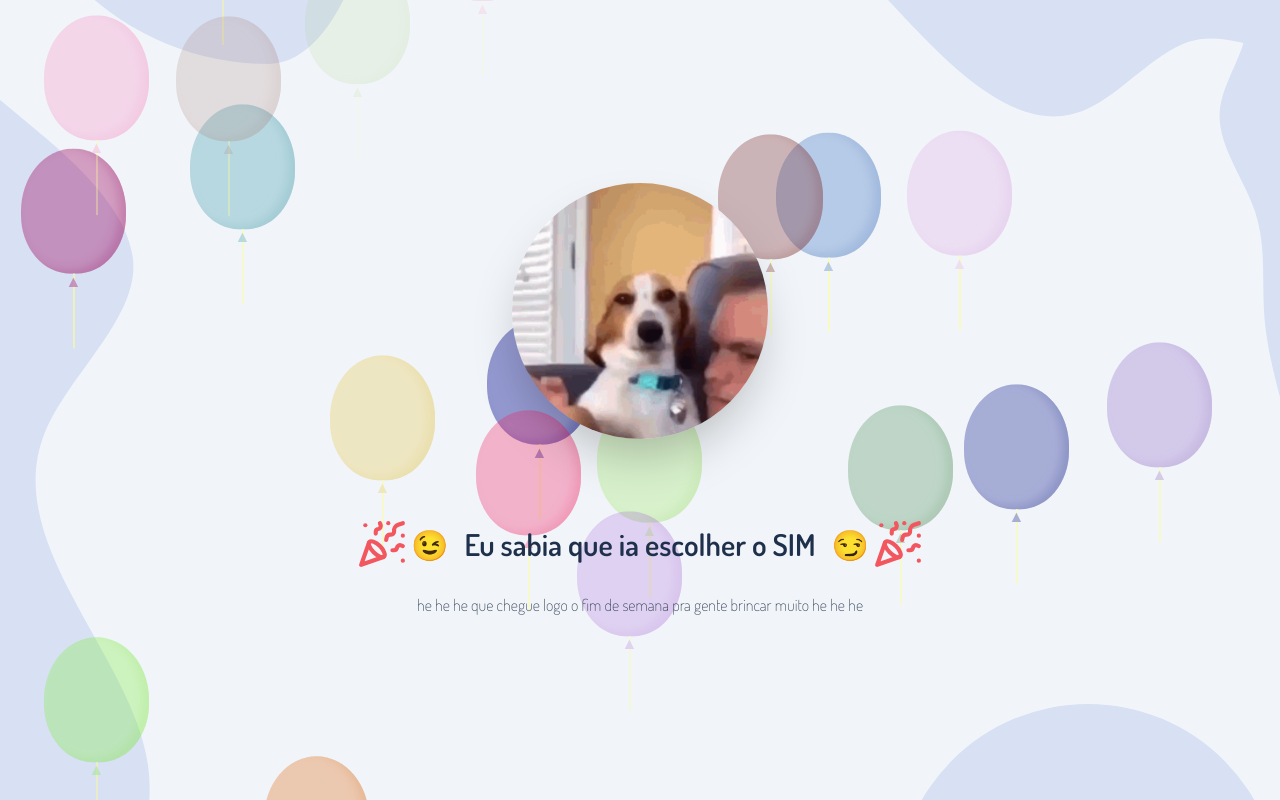
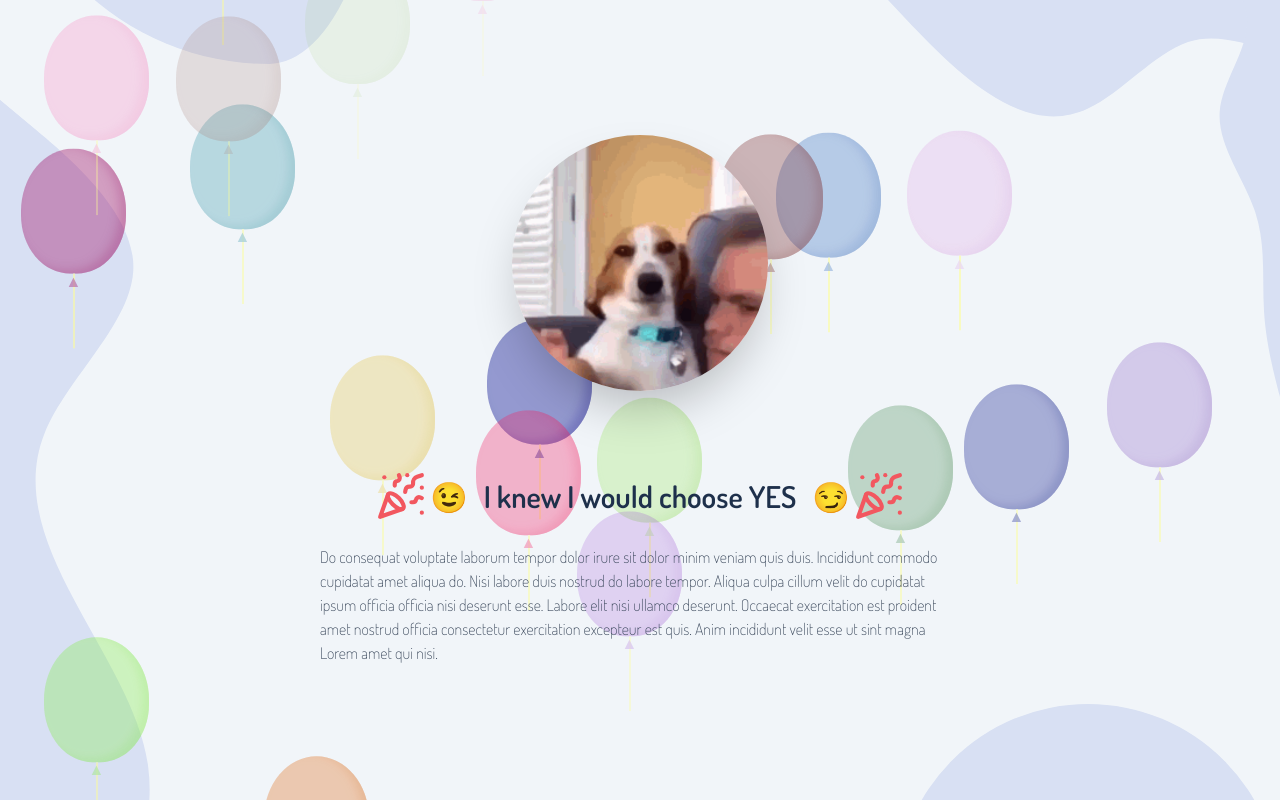
Before and after one commit to guibafica/yes_no_prank, a React (Vite) app: page /accepted in a window 1280 px wide. Built offline with nearby package versions, Linux system fonts and the light colour scheme.

Commit message:
Rollback the text to default

```diff
--- a/index.html
+++ b/index.html
@@ -13,7 +13,7 @@
       rel="stylesheet"
     />
 
-    <title>SIM ou NÃO</title>
+    <title>YES or NO</title>
   </head>
   <body>
     <div id="root"></div>
--- a/src/routes/accepted.tsx
+++ b/src/routes/accepted.tsx
@@ -35,17 +35,21 @@ export function Accepted() {
             <h1 className="text-3xl ml-1 mr-4">😉</h1>
 
             <h1 className="text-main-text text-3xl font-semibold text-center">
-              Eu sabia que ia escolher o SIM
+              I knew I would choose YES
             </h1>
 
             <h1 className="text-3xl  ml-4 mr-1">😏</h1>
             <PartyPopper color="#F2575F" size={50} />
           </div>
 
-          {/* <p className="text-slate-700 text-base font-thin mt-6 w-2/4 z-10 max-sm:text-center max-sm:w-11/12"> */}
-          <p className="text-slate-700 text-base font-thin mt-6 w-2/4 z-10 text-center max-sm:w-11/12">
-            he he he que chegue logo o fim de semana pra gente brincar muito he
-            he he
+          <p className="text-slate-700 text-base font-thin mt-6 w-2/4 z-10 max-sm:text-center max-sm:w-11/12">
+            Do consequat voluptate laborum tempor dolor irure sit dolor minim
+            veniam quis duis. Incididunt commodo cupidatat amet aliqua do. Nisi
+            labore duis nostrud do labore tempor. Aliqua culpa cillum velit do
+            cupidatat ipsum officia officia nisi deserunt esse. Labore elit nisi
+            ullamco deserunt. Occaecat exercitation est proident amet nostrud
+            officia consectetur exercitation excepteur est quis. Anim incididunt
+            velit esse ut sint magna Lorem amet qui nisi.
           </p>
         </div>
       </div>
--- a/src/routes/home.tsx
+++ b/src/routes/home.tsx
@@ -35,22 +35,24 @@ export function Home() {
         <div className="w-2/4 flex flex-col items-center justify-between z-10 pl-36 py-[25%] max-sm:pl-0 max-sm:h-3/4 max-sm:justify-center max-sm:mt-[20%]">
           <div className="w-full flex flex-col items-start justify-start">
             <h1 className="text-main-text text-left text-8xl font-bold -ml-2">
-              Oii,
+              Hii,
             </h1>
 
             <h1 className="text-main-text text-2xl font-semibold mt-1 max-sm:mt-0">
-              Cuzinho esse fim de semana? 😏
+              Non incididunt anim qui ut laborum? 😏
             </h1>
 
             <h1 className="text-main-text text-sm font-semibold mt-10">
-              Espero que melhore logo
+              Pariatur est ullamco consequat nostrud ex excepteur 😌
             </h1>
 
             <p className="text-slate-600 text-sm font-thin mt-1">
-              {/* <p className="text-slate-600 text-sm font-thin mt-10"> */}
-              Estou ansioso pra gente poder sair e passar mais momentos juntos.
-              Tem muita coisa que quero tentar com vc ainda. Já vai se
-              preparando! 😌🔥
+              Cillum ullamco veniam amet id qui adipisicing duis excepteur enim
+              tempor adipisicing occaecat. Minim officia dolor exercitation
+              laboris. Ex in enim officia occaecat officia nulla. Et magna
+              deserunt commodo cupidatat consectetur irure in. Enim nulla ut ea
+              veniam eu ex excepteur enim dolor amet. Aliquip dolor irure ut
+              culpa consectetur.
             </p>
           </div>
 
@@ -59,7 +61,7 @@ export function Home() {
               onClick={handleClickOnYesButton}
               className="flex flex-row items-center justify-center bg-green-500 w-40 h-10 rounded-lg transition-all text-2xl font-bold text-slate-100 shadow-lg hover:bg-green-600 hover:shadow-xl max-sm:w-52"
             >
-              SIM <Smile className="ml-2" />
+              YES <Smile className="ml-2" />
             </button>
 
             <button
@@ -68,7 +70,7 @@ export function Home() {
               onMouseEnter={handleRandomMoveNoButton}
               className="flex z-20 flex-row items-center justify-center bg-main-red w-40 h-10 rounded-lg transition-all text-2xl font-bold text-slate-100 shadow-lg hover:bg-red-600 hover:shadow-xl max-sm:w-52"
             >
-              NÃO <Frown className="ml-2" />
+              NO <Frown className="ml-2" />
             </button>
           </div>
         </div>
```
